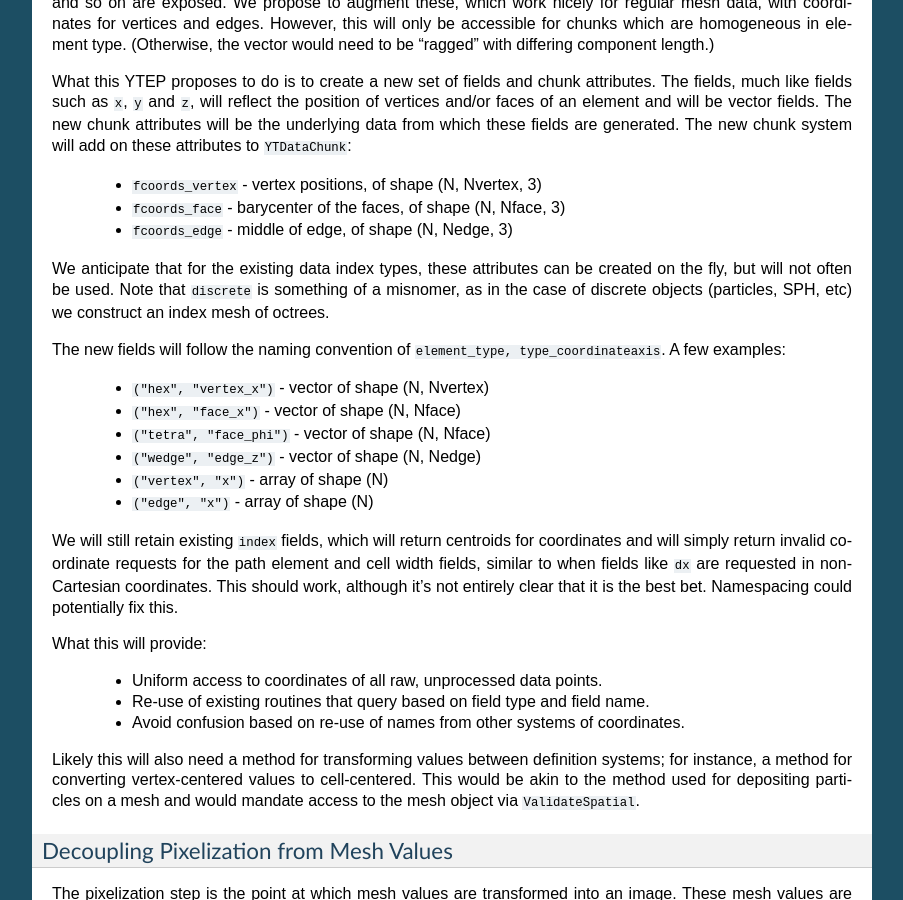
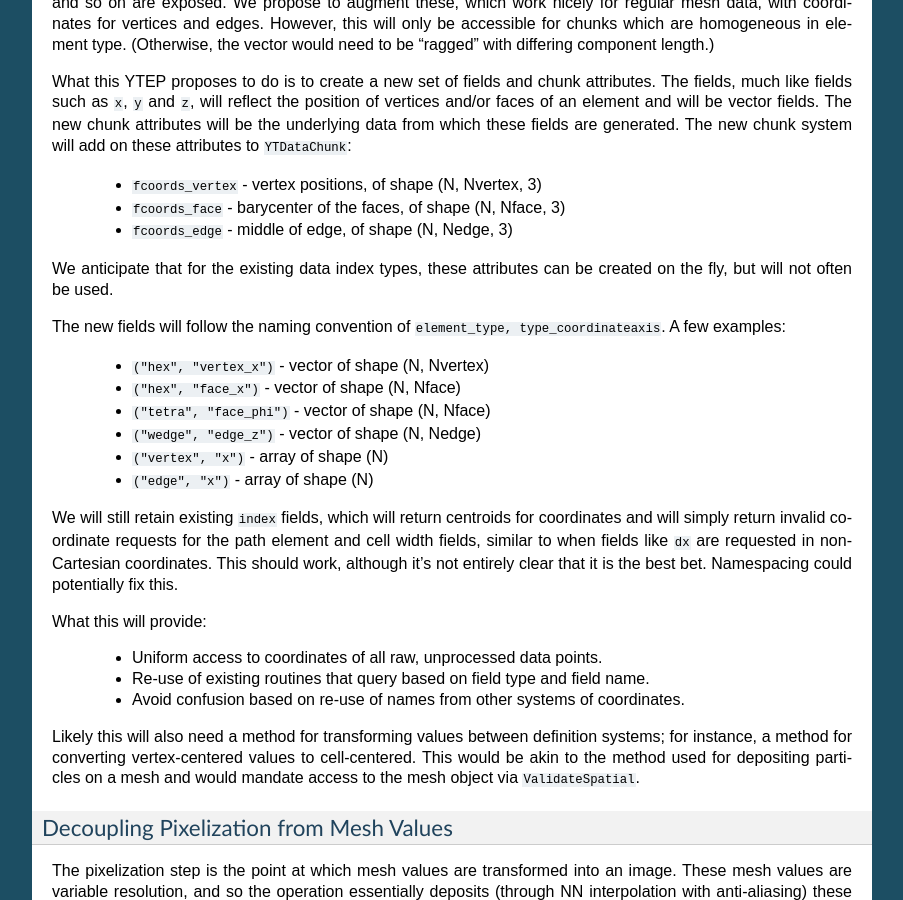
Before and after one commit to yt-project/ytep, a Sphinx documentation site: the page built from source/YTEPs/YTEP-0023.rst, in a window 1280 px wide and 900 px high, scrolled down 1435 px. Shown: the whole window, without its empty margins (198-1101 px from the left). Built offline with Sphinx 7.4.7, drawn with Linux system fonts in a browser that asks for light colours; formulas are drawn with MathJax 3.

Commit message:
Remove 'discrete'

```diff
--- a/source/YTEPs/YTEP-0023.rst
+++ b/source/YTEPs/YTEP-0023.rst
@@ -103,9 +103,7 @@ fields are generated.  The new chunk system will add on these attributes to
  * ``fcoords_edge`` - middle of edge, of shape (N, Nedge, 3)
 
 We anticipate that for the existing data index types, these attributes can be
-created on the fly, but will not often be used.  Note that ``discrete`` is
-something of a misnomer, as in the case of discrete objects (particles, SPH,
-etc) we construct an index mesh of octrees.
+created on the fly, but will not often be used.
 
 The new fields will follow the naming convention of ``element_type,
 type_coordinateaxis``.  A few examples:
```
